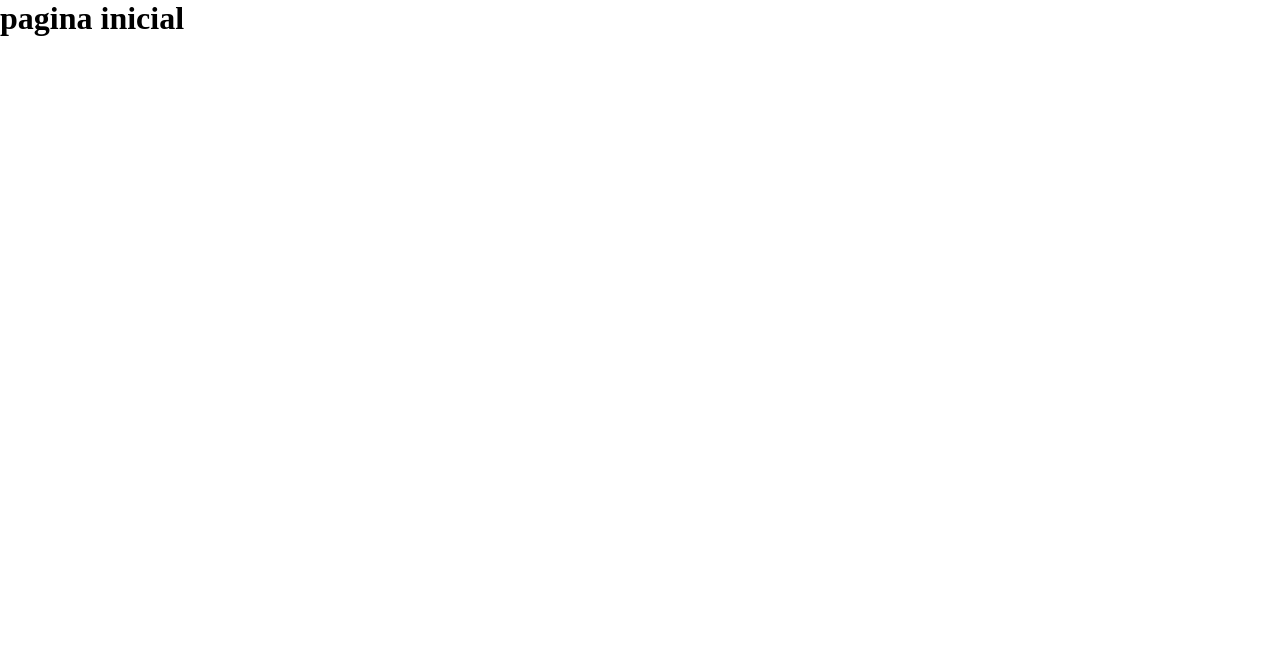
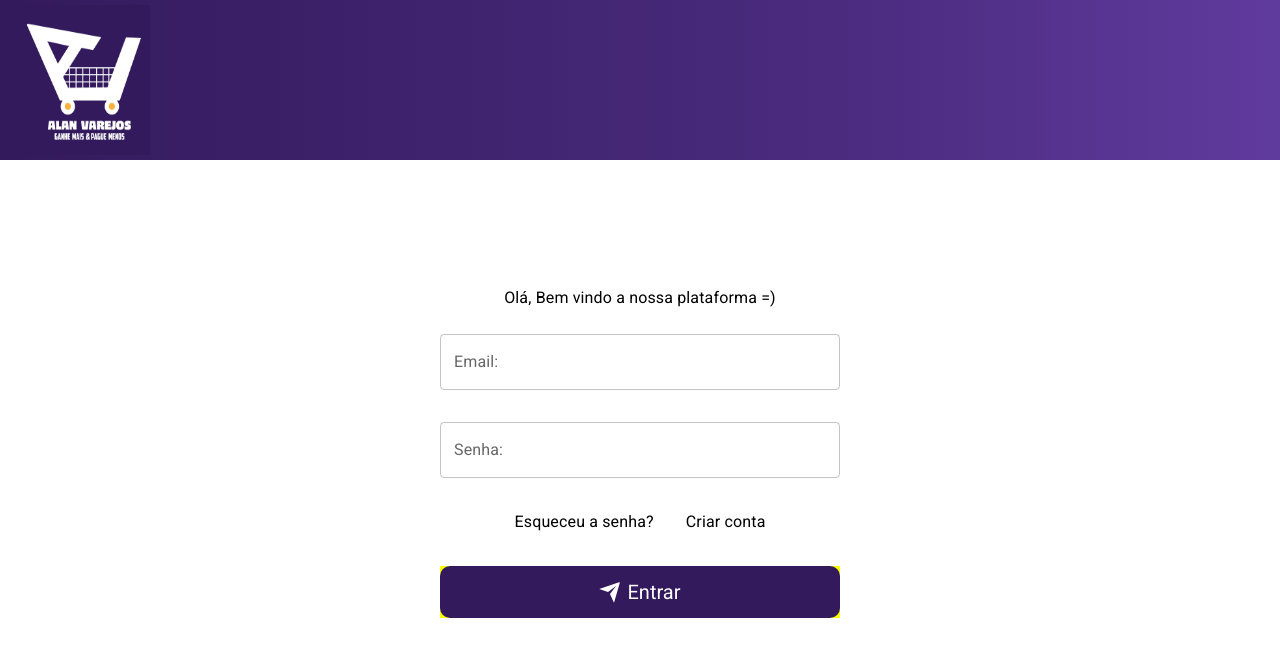
Before and after one commit to alancarloscesar/ecommerce, a React (Vite) app in the folder frontend/: page /login in a window 1280 px wide. Shown: the top 656 px of the page. Built offline with nearby package versions, Linux system fonts and the light colour scheme.

Commit message:
Create login initial code

```diff
--- a/frontend/index.html
+++ b/frontend/index.html
@@ -5,6 +5,7 @@
     <link rel="icon" type="image/svg+xml" href="/vite.svg" />
     <meta name="viewport" content="width=device-width, initial-scale=1.0" />
     <title>Vite + React + TS</title>
+    <link rel="stylesheet" href="src/global.css">
 
     <link
   rel="stylesheet"
--- a/frontend/src/global.css
+++ b/frontend/src/global.css
@@ -2,5 +2,5 @@
     margin: 0;
     padding: 0;
     box-sizing: border-box;
-    /* font-family: 'roboto'; */
+    font-family: 'roboto';
 }
--- a/frontend/src/main.tsx
+++ b/frontend/src/main.tsx
@@ -1,6 +1,5 @@
 import React from 'react'
 import ReactDOM from 'react-dom/client'
-import App from './App.tsx'
 import './global.css'
 import '@fontsource/roboto/300.css';
 import '@fontsource/roboto/400.css';
--- /dev/null
+++ b/frontend/src/pages/signIn/button/index.tsx
@@ -0,0 +1,19 @@
+import "./style.css"
+
+export default function ButtonEntry() {
+    return (
+        <>
+            <button>
+                <div className="svg-wrapper-1">
+                    <div className="svg-wrapper">
+                        <svg height="24" width="24" viewBox="0 0 24 24" xmlns="http://www.w3.org/2000/svg">
+                            <path d="M0 0h24v24H0z" fill="none"></path>
+                            <path d="M1.946 9.315c-.522-.174-.527-.455.01-.634l19.087-6.362c.529-.176.832.12.684.638l-5.454 19.086c-.15.529-.455.547-.679.045L12 14l6-8-8 6-8.054-2.685z" fill="currentColor"></path>
+                        </svg>
+                    </div>
+                </div>
+                <span>Entrar</span>
+            </button>
+        </>
+    )
+}
--- /dev/null
+++ b/frontend/src/pages/signIn/button/style.css
@@ -0,0 +1,56 @@
+button {
+    font-family: inherit;
+    font-size: 20px;
+    background: rgb(51,26,92);
+    color: white;
+    padding: 0.7em 1em;
+    padding-left: 0.9em;
+    display: flex;
+    align-items: center;
+    justify-content: center;
+    border: none;
+    border-radius: 10px;
+    overflow: hidden;
+    transition: all 0.2s;
+    /* margin: 20px; */
+    cursor: pointer;
+    min-width: 100%;
+  }
+
+  button span {
+    display: block;
+    margin-left: 0.3em;
+    transition: all 0.3s ease-in-out;
+  }
+
+  button svg {
+    display: block;
+    transform-origin: center center;
+    transition: transform 0.3s ease-in-out;
+  }
+
+  button:hover .svg-wrapper {
+    animation: fly-1 0.6s ease-in-out infinite alternate;
+  }
+
+  button:hover svg {
+    transform: translateX(1.2em) rotate(45deg) scale(1.1);
+  }
+
+  button:hover span {
+    transform: translateX(60em);
+  }
+
+  button:active {
+    transform: scale(0.95);
+  }
+
+  @keyframes fly-1 {
+    from {
+      transform: translateY(0.1em);
+    }
+
+    to {
+      transform: translateY(-0.1em);
+    }
+  }
--- /dev/null
+++ b/frontend/src/pages/signIn/index.tsx
@@ -0,0 +1,115 @@
+import "./style.css"
+import imgLogo from "../../assets/logo.jpeg"
+import { Grid, TextField, useTheme, Typography } from "@mui/material"
+import { Padding } from "@mui/icons-material"
+import ButtonEntry from "./button"
+
+export default function SignIn() {
+
+    const theme = useTheme();
+
+
+    return (
+        <>
+            <Grid container
+                sx={{
+                    display: "flex",
+                    flexDirection: "column",
+                    justifyContent: "center",
+                    minHeight: "20vh",
+                    width: "100vw",
+                    backgroundColor: "rgb(51,26,92)",
+                    background: "linear-gradient(90deg, rgba(51,26,92,1) 0%, rgba(74,43,126,1) 65%, rgba(96,59,158,1) 100%)"
+                }}
+
+                xl={12}
+            >
+
+                <img src={imgLogo}
+                    alt="img logo"
+                    width={150}
+                    height={150}
+                    style={{ paddingLeft: 20 }}
+                />
+            </Grid >
+
+            <form>
+                <Grid container sx={{
+                    display: "flex",
+                    flexDirection: "column",
+                    justifyContent: "center",
+                    alignItems: "center",
+                    height: "76vh"
+                }}>
+
+                    <Typography>
+                        Olá, Bem vindo a nossa plataforma =)
+                    </Typography>
+
+                    <Grid container gap={4} p={3}
+                        sx={{
+                            display: "flex",
+                            flexDirection: "row",
+                            justifyContent: "center",
+                            alignItems: "center",
+                            width: "35vw",
+                            // backgroundColor: "#ff0",
+
+                            [theme.breakpoints.only('xs')]: {
+                                width: "80vw"
+                            },
+                            [theme.breakpoints.only('md')]: {
+                                width: "50vw"
+                            },
+                            [theme.breakpoints.only('sm')]: {
+                                width: "70vw"
+                            },
+
+                        }}
+                    >
+                        <Grid item xs={12}>
+                            <TextField
+                                id="standard-search"
+                                label="Email: "
+                                type="email"
+                                variant="outlined"
+
+                                sx={{
+                                    width: "100%"
+                                }}
+                            />
+                        </Grid>
+
+                        <Grid item xs={12}  >
+                            <TextField
+                                id="standard-search"
+                                label="Senha: "
+                                type="password"
+                                variant="outlined"
+                                sx={{
+                                    width: "100%"
+                                }}
+                            />
+                        </Grid>
+
+                        <Typography>
+                           Esqueceu a senha?
+                        </Typography>
+                        <Typography>
+                            Criar conta
+                        </Typography>
+
+                        <Grid item xs={12} sx={{
+                            backgroundColor: "#ff0"
+                        }}>
+                            <ButtonEntry />
+                        </Grid>
+                    </Grid>
+                </Grid>
+
+            </form >
+
+
+        </>
+    )
+}
--- /dev/null
+++ b/frontend/src/pages/signIn/style.css
@@ -0,0 +1,15 @@
+/* body {
+    display: flex;
+    flex-direction: row;
+    align-items: center;
+    justify-content: center;
+}
+
+form{
+    display: flex;
+    flex-direction: column;
+    align-items: center;
+    justify-content: center;
+    border-top: 1px solid #331A5C;
+    border-bottom: 1px solid #331A5C;
+} */
--- a/frontend/src/routes/index.tsx
+++ b/frontend/src/routes/index.tsx
@@ -1,12 +1,15 @@
 import { Route, Routes } from "react-router-dom"
 import InitialPage from "../pages/InitialPage"
 import Contato from "../pages/contato"
+import SignIn from "../pages/signIn"
+
 
 export default function AppRoutes() {
     return (
         <Routes>
             <Route path="/" element={<InitialPage />} />
             <Route path="/contato" element={<Contato />} />
+            <Route path="/login" element={<SignIn />} />
             <Route path="*" element={<InitialPage />} />
 
         </Routes>
```
